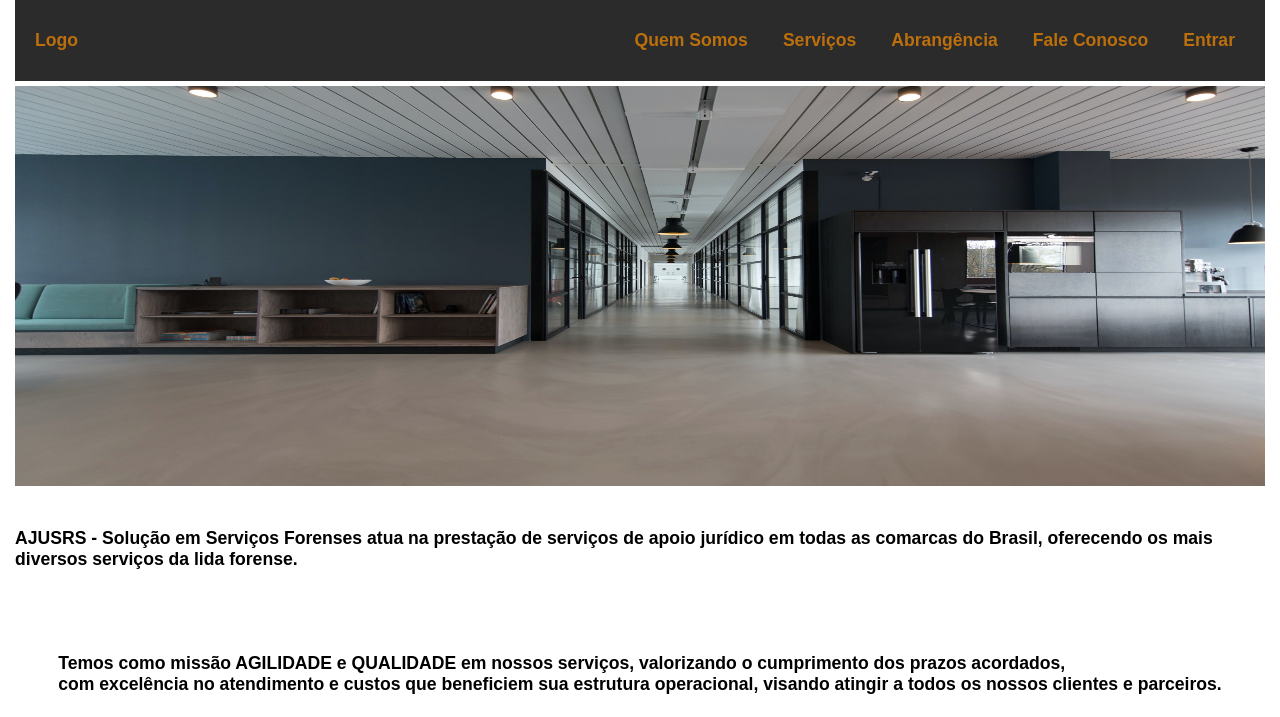
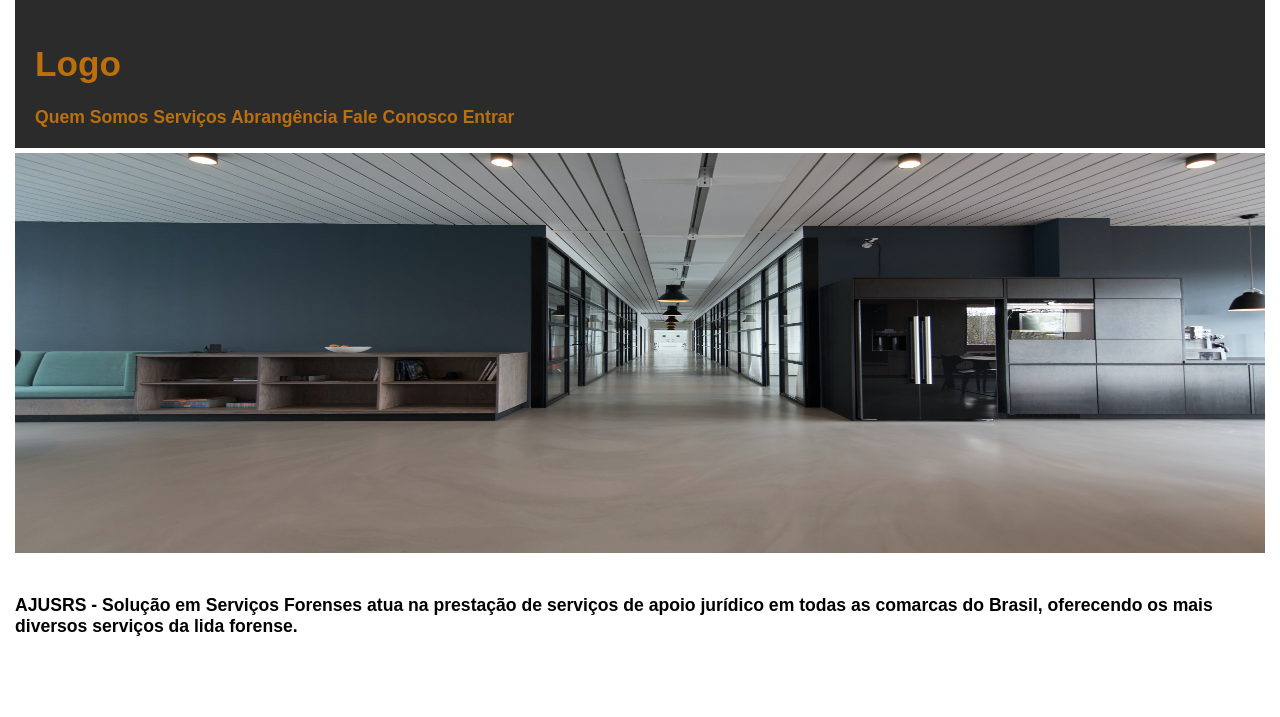
Before and after one commit to rodrigoalmeidagit/jusrs-page, a plain HTML site: page index.htm in a window 1280 px wide. Shown: the top 717 px of the page. Drawn offline with Linux system fonts and the light colour scheme; a web font is replaced by a local one.

Commit message:
updated header- index

```diff
--- a/index.htm
+++ b/index.htm
@@ -13,16 +13,18 @@
 <body>
     <header class="header">
         <!-- <img src="./img/logojusrs.png" alt=""> -->
-        <a href="/">Logo</a>
-        <nav>
-            <ul class="menu">
-                <li><a href="/">Quem Somos</a></li>
-                <li><a href="/">Serviços</a></li>
-                <li><a href="/">Abrangência</a></li>
-                <li><a href="/">Fale Conosco</a></li>
-                <li><a href="/">Entrar</a></li>
-            </ul>
-        </nav>
+        <div>
+            <h1>
+                <a href="/">Logo</a>
+            </h1>
+            <nav>
+                <a href="/">Quem Somos</a>
+                <a href="/">Serviços</a>
+                <a href="/">Abrangência</a>
+                <a href="/">Fale Conosco</a>
+                <a href="/">Entrar</a>
+            </nav>
+        </div>
     </header>
 
     <section class="main-image">
@@ -30,10 +32,13 @@
     </section>
 
     <section class="about">
-        <p>AJUSRS - Solução em Serviços Forenses atua na prestação de serviços de apoio jurídico em todas as comarcas do Brasil, oferecendo os mais diversos serviços da lida forense.</p>
+        <p>AJUSRS - Solução em Serviços Forenses atua na prestação de serviços de apoio jurídico em todas as comarcas do
+            Brasil, oferecendo os mais diversos serviços da lida forense.</p>
 
-        <p>Temos como missão AGILIDADE e QUALIDADE em nossos serviços, valorizando o cumprimento dos prazos acordados,<br> com excelência no atendimento e custos que beneficiem sua estrutura operacional, visando atingir a todos os nossos clientes
-        e parceiros.</p>
+        <p>Temos como missão AGILIDADE e QUALIDADE em nossos serviços, valorizando o cumprimento dos prazos
+            acordados,<br> com excelência no atendimento e custos que beneficiem sua estrutura operacional, visando
+            atingir a todos os nossos clientes
+            e parceiros.</p>
     </section>
 
     <!-- verificar disposição das divisões -->
```
